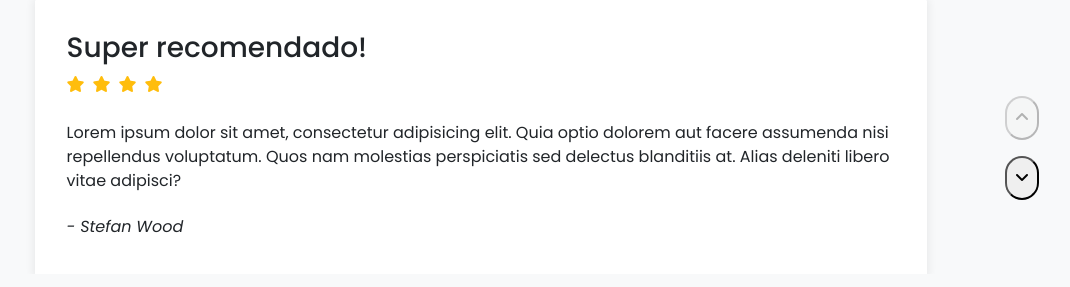
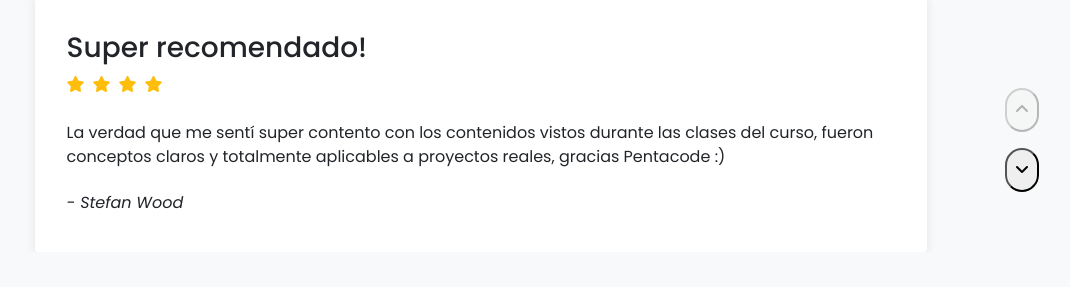
Before and after one commit to ManuDiaz87/penta-carousel, a plain HTML site: page index.html in a window 1280 px wide. Shown: the part 111-398 px from the top of the page, without its empty margins (159-1229 px from the left). Drawn offline with nearby package versions, Linux system fonts and the light colour scheme.

Commit message:
Modificaciones sobre textos del carrusel

```diff
--- a/index.html
+++ b/index.html
@@ -30,7 +30,7 @@
                         <li><i class="carrusel__icon fa-solid fa-star"></i></li>
                         <li><i class="carrusel__icon fa-solid fa-star"></i></li>
                     </ul>
-                    <p class="mb-4">Lorem ipsum dolor sit amet, consectetur adipisicing elit. Quia optio dolorem aut facere assumenda nisi repellendus voluptatum. Quos nam molestias perspiciatis sed delectus blanditiis at. Alias deleniti libero vitae adipisci?</p>
+                    <p class="mb-4">La verdad que me sentí super contento con los contenidos vistos durante las clases del curso, fueron conceptos claros y totalmente aplicables a proyectos reales, gracias Pentacode :)</p>
                     <h5 class="carrusel__clientName">- Stefan Wood</h5>
                 </div>
 
```
